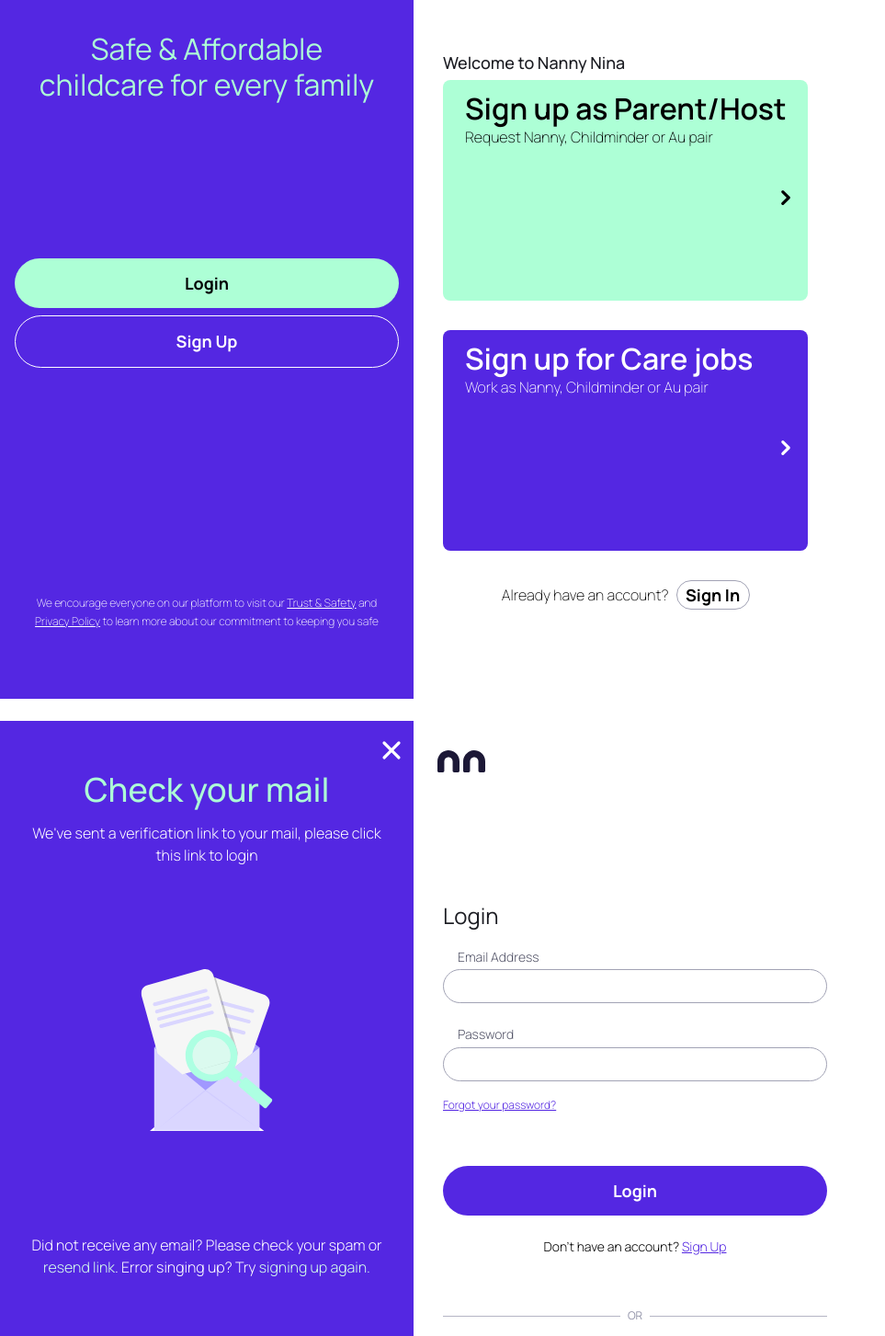
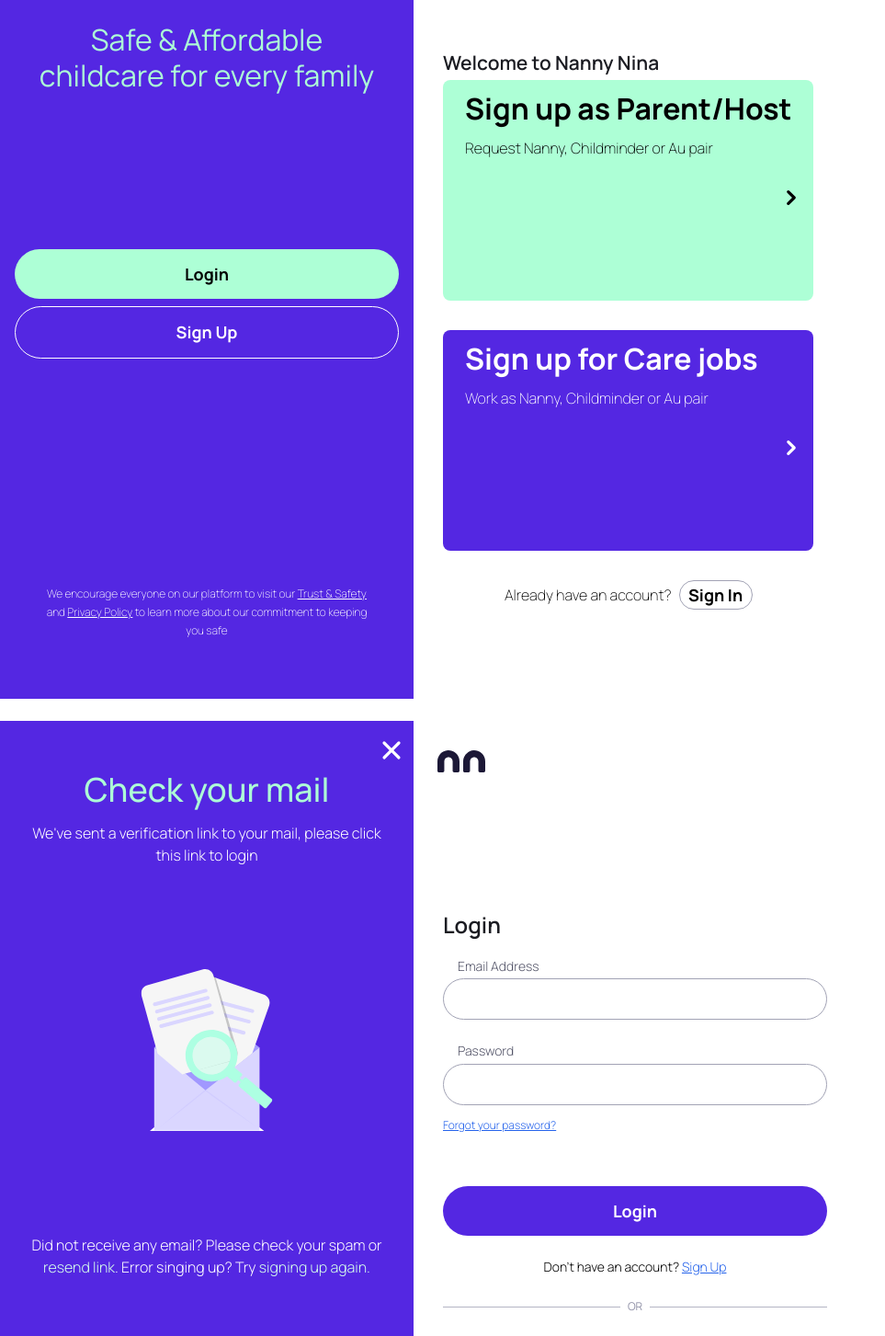
Before and after one commit to andres-codigo/nanny-nina, a Vue app: page /registration in a window 1280 px wide. Shown: the part 40-1493 px from the top of the page at 92% size, without its empty margins (0-963 px from the left). Built offline with nearby package versions, Linux system fonts and the light colour scheme.

Commit message:
[config.js/components/pages] px size comments added against header-[size] css properties/class name updates/padding class updates on input component/class name updates/converted span to anchors

```diff
--- a/src/components/cards/LinkCard.vue
+++ b/src/components/cards/LinkCard.vue
@@ -2,8 +2,8 @@
 <template>
 	<router-link :to="'/' + to" :class="class" class="inline-flex grow relative h-60 px-6 py-3 rounded-lg focus:outline-none focus:ring-2 focus:ring-offset-2">
 		<div>
-			<h2 class="text-header-two font-semibold antialiased">{{ title }}</h2>
-			<p class="font-thin">{{ content }}</p>
+			<h2 class="text-header-two font-bold antialiased">{{ title }}</h2>
+			<p class="font-thin pt-3">{{ content }}</p>
 		</div>
 
 		<!--
--- a/src/components/form/InputField.vue
+++ b/src/components/form/InputField.vue
@@ -12,7 +12,7 @@
 			:value="value"
 			class="
 				appearance-none block w-full
-				px-3 py-2
+				px-3 py-3
 				border border-gray-400 rounded-full
 				text-sm	text-gray-600
 				focus:outline-none focus:ring-0 focus:ring-lilac-500 focus:border-lilac-500
--- a/src/pages/01-registration-onboarding-forgot-password/registration/pages/Login04.vue
+++ b/src/pages/01-registration-onboarding-forgot-password/registration/pages/Login04.vue
@@ -3,7 +3,7 @@
 		<Header />
 		<main>
 			<div class="min-h-screen flex flex-col justify-center mx-4">
-				<h4 class="my-6 text-left text-header-four text-gray-900">Login</h4>
+				<h4 class="my-6 text-left text-header-four font-semibold text-gray-900">Login</h4>
 				<form class="" action="#" method="POST">
 					<div class="m-0">
 						<InputField text="Email Address" />
@@ -11,7 +11,7 @@
 
 					<div class="mt-6">
 						<InputField text="Password" />
-						<a href="#" class="text-xs font-light text-lilac-500 mt-4 inline-block anchor-with-underline">Forgot your password?</a>
+						<a href="#" class="block text-xs font-light text-blue-500 mt-3 anchor-with-underline">Forgot your password?</a>
 					</div>
 
 					<div class="mt-14">
@@ -19,12 +19,12 @@
 							<ButtonPrimary text="Login" />
 						</div>
 						<div class="flex items-center justify-center">
-							<div class="text-sm font-light">Don't have an account? <span class="font-light text-lilac-500 underline">Sign Up</span></div>
+							<div class="text-sm font-light">Don't have an account? <a href="#" class="font-light text-blue-500 anchor-with-underline">Sign Up</a></div>
 						</div>
 					</div>
 				</form>
 
-				<div class="mt-14">
+				<div class="mt-6">
 					<div class="relative">
 						<div class="absolute inset-0 flex items-center">
 							<div class="w-full border-t border-gray-300" />
--- a/src/pages/01-registration-onboarding-forgot-password/registration/pages/SignUp02.vue
+++ b/src/pages/01-registration-onboarding-forgot-password/registration/pages/SignUp02.vue
@@ -3,7 +3,7 @@
 	<div>
 		<main>
 			<div class="min-h-screen flex flex-col justify-center mx-4">
-				<h6 class="mb-2 text-left text-header-six font-medium text-gray-900">Welcome to Nanny Nina</h6>
+				<h5 class="mb-2 text-left text-header-five font-semibold text-gray-900">Welcome to Nanny Nina</h5>
 				<div class="inline-flex pb-8">
 					<LinkCard to="dashboard" class="text-black bg-green-500 hover:bg-green-400 focus:ring-green-600" title="Sign up as Parent/Host" content="Request Nanny, Childminder or Au pair" />
 				</div>
--- a/src/pages/01-registration-onboarding-forgot-password/registration/pages/Welcome01.vue
+++ b/src/pages/01-registration-onboarding-forgot-password/registration/pages/Welcome01.vue
@@ -16,7 +16,7 @@
 						</div>
 					</div>
 				</form>
-				<p class="mx-4 font-thin text-xs text-white text-center">We encourage everyone on our platform to visit our <a href="#" class="anchor-with-underline">Trust & Safety</a> and <a href="#" class="anchor-with-underline">Privacy Policy</a> to learn more about our commitment to keeping you safe</p>
+				<p class="mx-8 font-thin text-xs text-white text-center">We encourage everyone on our platform to visit our <a href="#" class="anchor-with-underline">Trust & Safety</a> and <a href="#" class="anchor-with-underline">Privacy Policy</a> to learn more about our commitment to keeping you safe</p>
 			</div>
 		</main>
 	</div>
--- a/tailwind.config.js
+++ b/tailwind.config.js
@@ -34,12 +34,12 @@ module.exports = {
 				/*
 					H1 to H6 classes, i.e., text-header-one
 				*/
-				'header-one': ['2.25rem', '1.4rem'],
-				'header-two': ['2rem', '2.4rem'],
-				'header-three': ['1.75rem', '1.4rem'],
-				'header-four': ['1.5rem', '1.4rem'],
-				'header-five': ['1.313rem', '1.4rem'],
-				'header-six': ['1.125rem', '1.4rem'],
+				'header-one': ['2.25rem', '1.4rem'],	/* 36px */
+				'header-two': ['2rem', '2.4rem'],		/* 32px */
+				'header-three': ['1.75rem', '1.4rem'],	/* 28px */
+				'header-four': ['1.5rem', '1.4rem'],	/* 24px */
+				'header-five': ['1.313rem', '1.4rem'],  /* 21px */
+				'header-six': ['1.125rem', '1.4rem'], 	/* 18px */
 			},
 			spacing: {
 				"safe-top": "env(safe-area-inset-top)",
```
